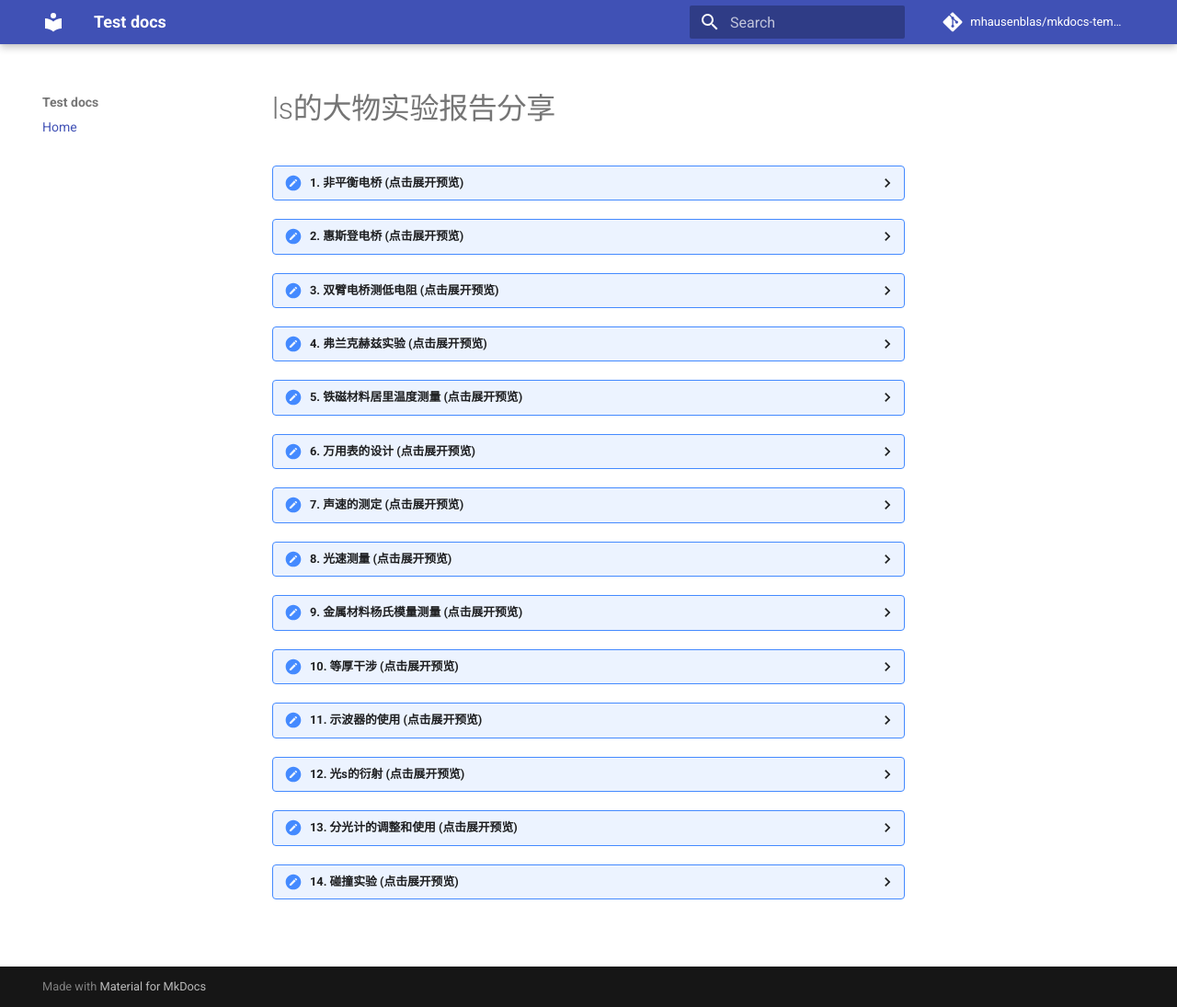
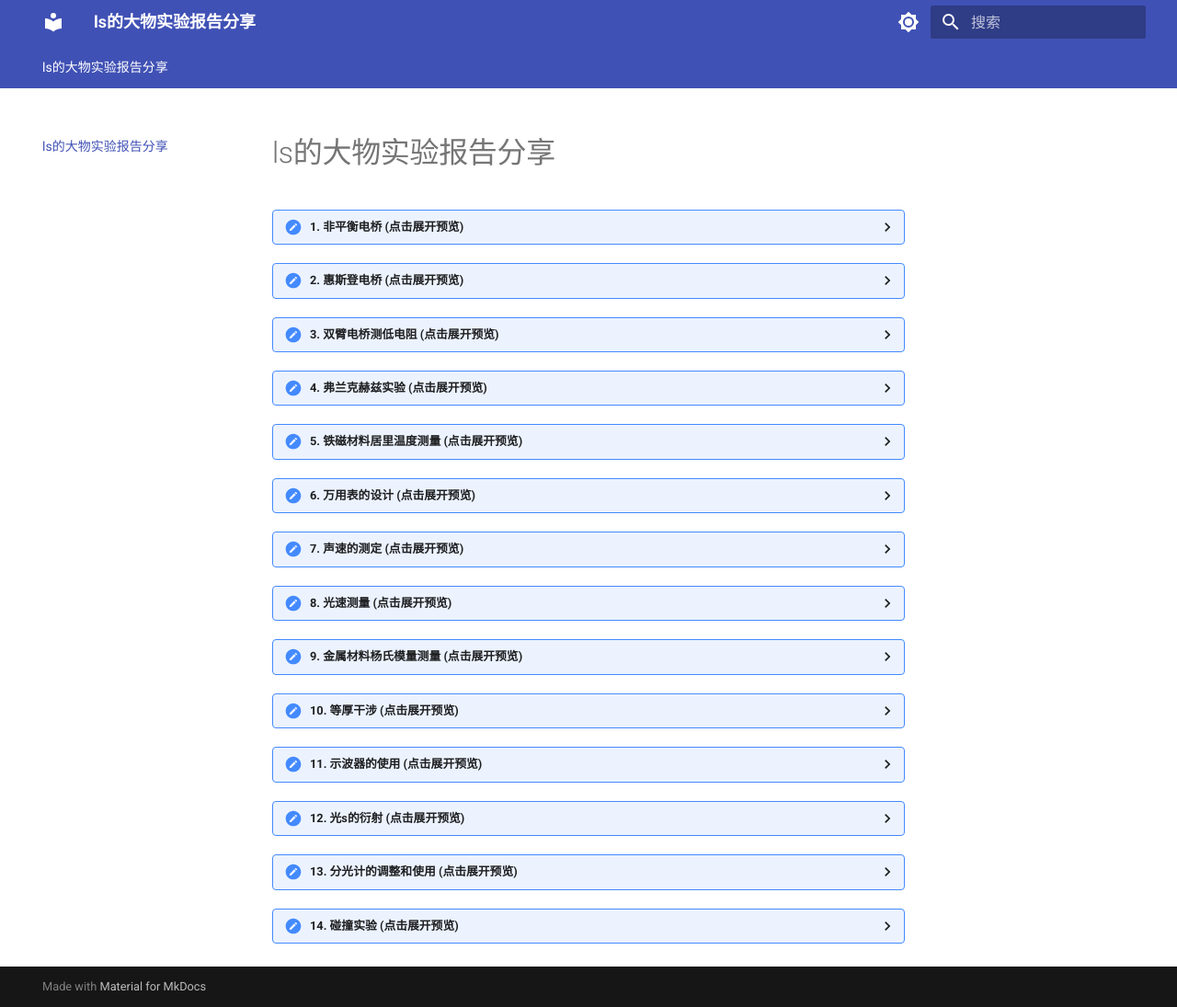
Before and after one commit to rubisco-l/physics-lab-report, an MkDocs documentation site: the page built from docs/index.md, in a window 1280 px wide and 1095 px high. Shown: the whole window at 92% size. Built offline with MkDocs 1.6.1 and Material for MkDocs 9.7.7, drawn with Linux system fonts in a browser that asks for light colours; comment, search, counter and statistics services are not loaded.

Commit message:
Update mkdocs.yml

```diff
--- a/mkdocs.yml
+++ b/mkdocs.yml
@@ -1,10 +1,34 @@
-site_name: Test docs
-site_description: 'A docs test'
-site_author: 'Michael Hausenblas'
-docs_dir: docs/
-repo_name: 'mhausenblas/mkdocs-template'
-repo_url: 'https://github.com/mhausenblas/mkdocs-template'
-nav:
-    - Home: index.md
+site_name: ls的大物实验报告分享
+site_url: https://rubisco-l.github.io/你的仓库名/  # 记得改成你的实际网址
+
 theme:
-  name: 'material'
+  name: material
+  language: zh  # 中文界面
+  palette:
+    # 自动切换深色/浅色模式
+    - media: "(prefers-color-scheme: light)"
+      scheme: default
+      primary: indigo
+      accent: indigo
+      toggle:
+        icon: material/brightness-7
+        name: 切换到深色模式
+    - media: "(prefers-color-scheme: dark)"
+      scheme: slate
+      primary: indigo
+      accent: indigo
+      toggle:
+        icon: material/brightness-4
+        name: 切换到浅色模式
+  features:
+    - navigation.tabs  # 顶部导航栏
+    - search.suggest   # 搜索建议
+    - search.highlight # 搜索高亮
+
+plugins:
+  - search
+
+markdown_extensions:
+  - admonition
+  - pymdownx.details
+  - pymdownx.superfences
```
